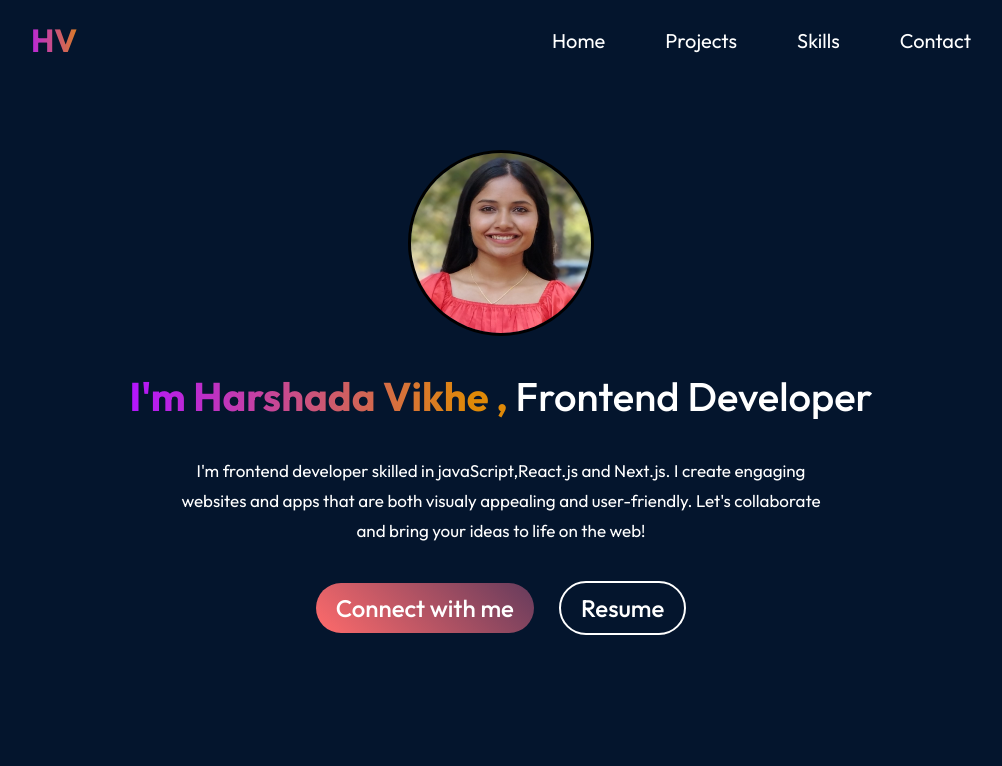
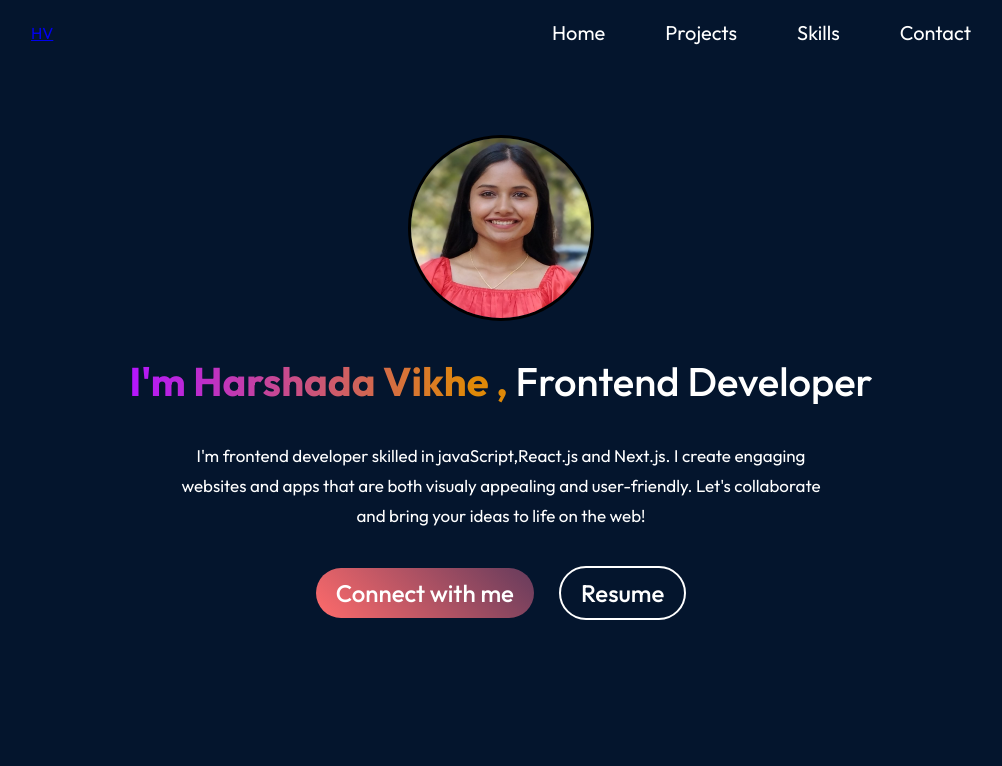
Before and after one commit to Harshada-Vikhe/portfolio, a React (Vite) app: page / in a window 1280 px wide. Shown: the top 766 px of the page, without its empty margins (139-1141 px from the left). Built offline with nearby package versions, Linux system fonts and the light colour scheme.

Commit message:
Update Navbar.jsx

```diff
--- a/src/components/navbar/Navbar.jsx
+++ b/src/components/navbar/Navbar.jsx
@@ -17,7 +17,7 @@
   return (
 <>
     <div className='navbar'>
-        <h1><a href='#'>HV</a></h1>
+        <span><a href='#'>HV</a></span>
         <IoIosMenu size={35} onClick={openMenu} className='nav-mob-open' />
         <ul ref={menuRef} className='nav-menu'>
            <IoMdClose size={30} onClick={closeMenu} className='nav-mob-close'/>
```
